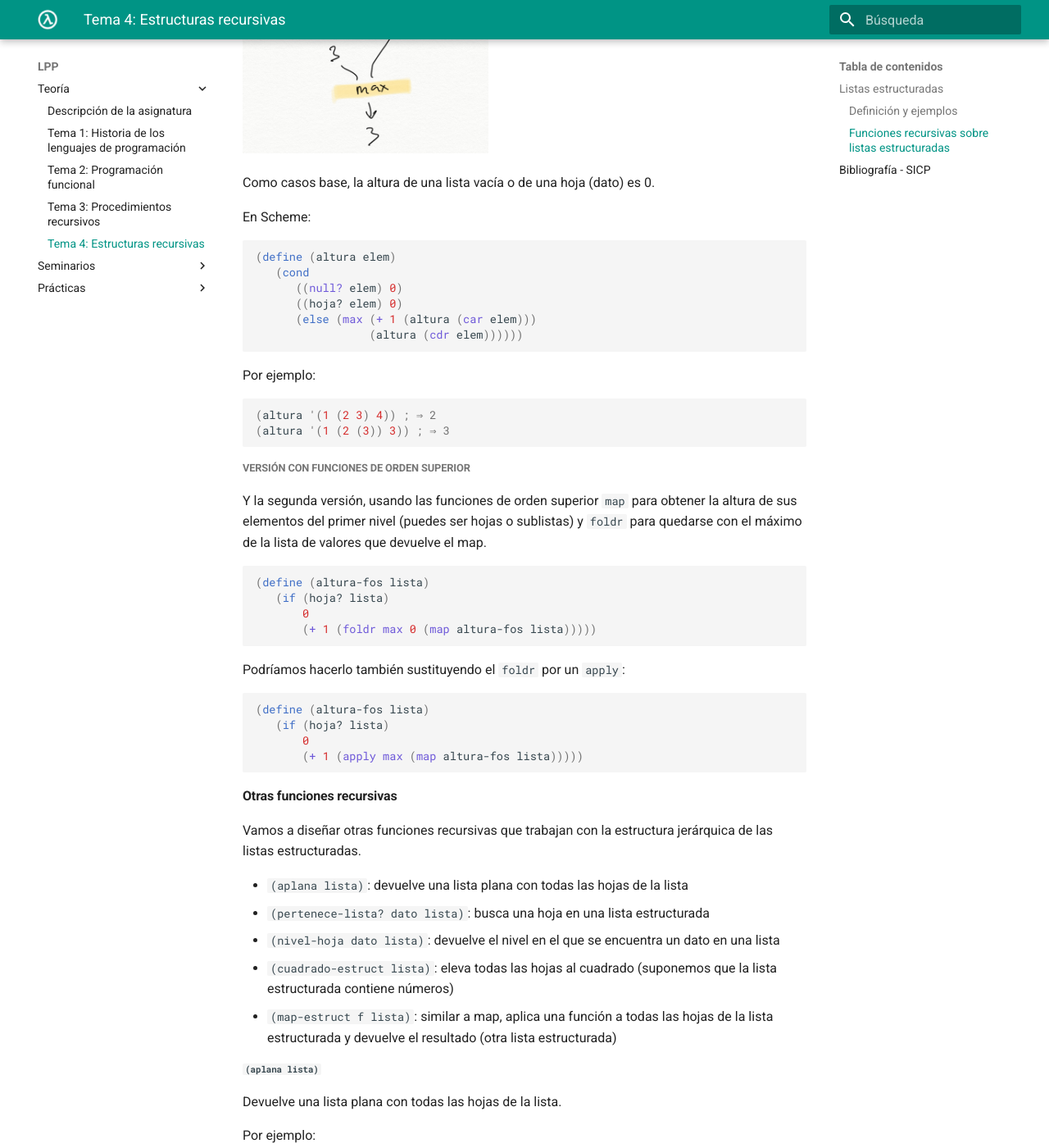
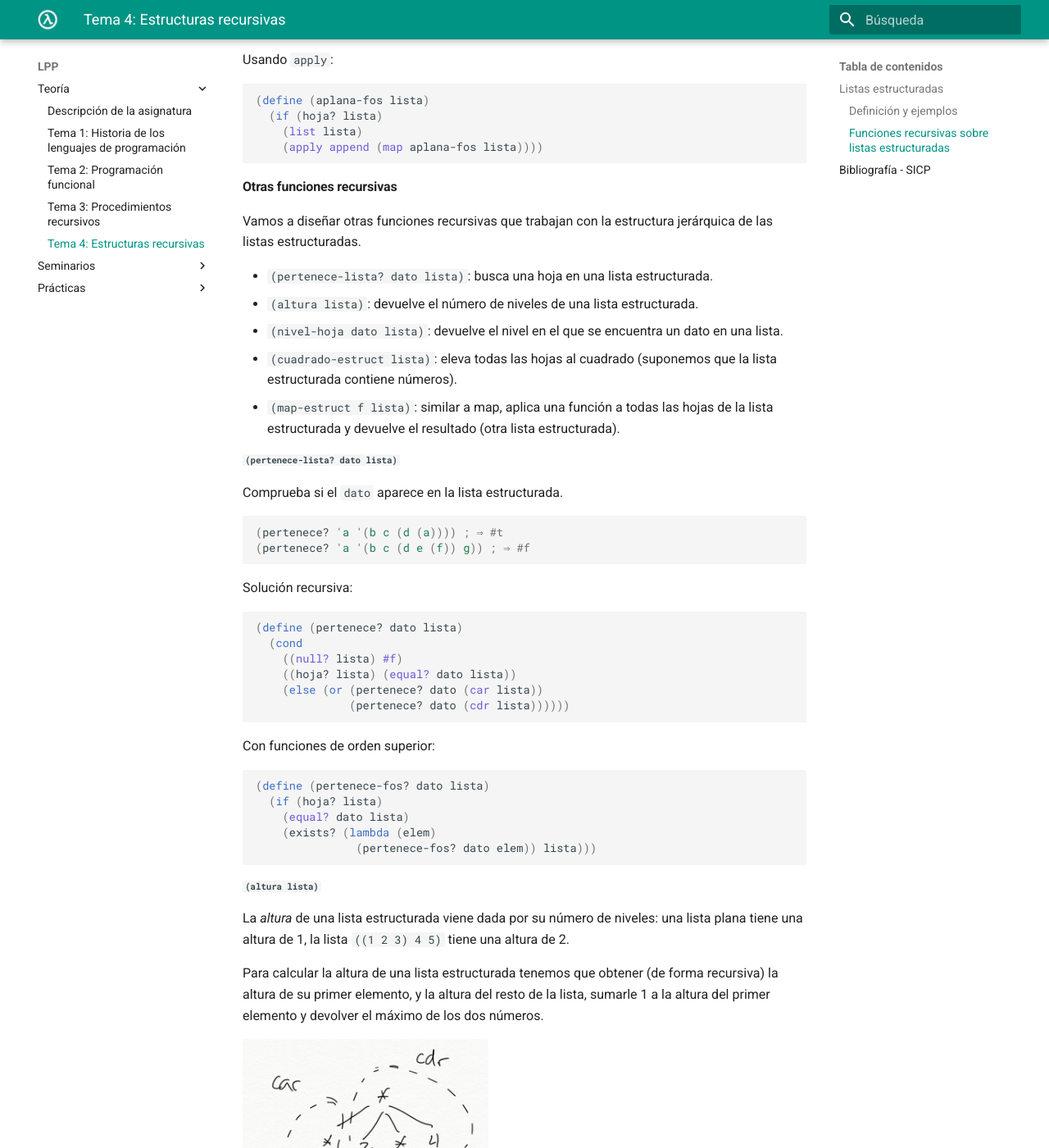
Before and after one commit to domingogallardo/apuntes-lpp, an MkDocs documentation site: the page built from docs/teoria/tema04-estructuras-recursivas/tema04-estructuras-recursivas.md, in a window 1280 px wide and 1400 px high, scrolled down 10574 px. Shown: the whole window at 82% size. Built offline with MkDocs 1.6.1 and Material for MkDocs 9.7.7, drawn with Linux system fonts in a browser that asks for light colours; some of the changed text lies outside the part shown.

Commit message:
Cambios en nombres de parámetros y orden de apartados

````diff
--- a/docs/teoria/tema04-estructuras-recursivas/tema04-estructuras-recursivas.md
+++ b/docs/teoria/tema04-estructuras-recursivas/tema04-estructuras-recursivas.md
@@ -365,18 +365,27 @@ una hoja (un dato). Ese será el otro caso base y habrá que devolver 1.
 La definición completa de la función queda de la siguiente forma:
 
 ```racket
-(define (num-hojas elem)
+(define (num-hojas lista)
    (cond
-      ((null? elem) 0)
-      ((hoja? elem) 1)
-      (else (+ (num-hojas (car elem))
-               (num-hojas (cdr elem))))))
-```
-
-Hay que hacer notar que el parámetro `elem` puede ser tanto una lista
-como un dato atómico (una hoja). Estamos aprovechándonos de la
-característica de Scheme de ser débilmente tipado para hacer un
-código bastante conciso.
+      ((null? lista) 0)
+      ((hoja? lista) 1)
+      (else (+ (num-hojas (car lista))
+               (num-hojas (cdr lista))))))
+```
+
+!!! Warning "Importante"
+    Hay que hacer notar que el parámetro `lista` puede ser tanto una lista
+    como un dato atómico. En ese caso la función `(hoja? lista)`
+    devuelve `#t`.
+
+    En lenguajes de programación fuertemente tipados esto no
+    sería posible, porque la lista y el dato serían de distinto
+    tipo. En ese caso el código debería ser un poco más largo y antes
+    de llamar a la recursión habría que comprobar si el elemento es un
+    dato o es otra lista. En el caso de Scheme, podemos aprovecharnos
+    de su característica de ser débilmente tipado y podemos hacer el
+    código más conciso, llamando siempre a la recursión con el `car`
+    de la lista, independientemente de si es un dato u otra lista.
 
 
 ##### Versión con funciones de orden superior
@@ -424,81 +433,10 @@ de la lista devuelta por el `map`:
     `apply`) porque hay lenguajes de programación en los que la función
     `apply` no está definida. Por ejemplo, Swift.
 
-#### Altura de una lista estructurada
-
-La *altura* de una lista estructurada viene dada por su número de
-niveles: una lista plana tiene una altura de 1, la lista `((1 2 3) 4
-5)` tiene una altura de 2.
-
-Para calcular la altura de una lista estructurada tenemos que obtener
-(de forma recursiva) la altura de su primer elemento, y la altura del
-resto de la lista, sumarle 1 a la altura del primer elemento y
-devolver el máximo de los dos números.
-
-<img src="imagenes/altura-estructurada.png" width="300px"/>
-
-Como casos base, la altura de una lista vacía o de una hoja (dato) es 0.
-
-En Scheme:
-
-```racket
-(define (altura elem)
-   (cond
-      ((null? elem) 0)
-      ((hoja? elem) 0)
-      (else (max (+ 1 (altura (car elem)))
-                 (altura (cdr elem))))))
-```
-Por ejemplo:
-
-```racket
-(altura '(1 (2 3) 4)) ; ⇒ 2
-(altura '(1 (2 (3)) 3)) ; ⇒ 3
-```
-
-##### Versión con funciones de orden superior
-
-Y la segunda versión, usando las funciones de orden superior `map`
-para obtener la altura de sus elementos del primer nivel (puedes ser
-hojas o sublistas) y `foldr` para quedarse con el máximo de la
-lista de valores que devuelve el map.
-
-```racket
-(define (altura-fos lista)
-   (if (hoja? lista)
-       0
-       (+ 1 (foldr max 0 (map altura-fos lista)))))
-```
-
-Podríamos hacerlo también sustituyendo el `foldr` por un `apply`:
-
-
-```racket
-(define (altura-fos lista)
-   (if (hoja? lista)
-       0
-       (+ 1 (apply max (map altura-fos lista)))))
-```
-
-#### Otras funciones recursivas
-
-Vamos a diseñar otras funciones recursivas que trabajan con la
-estructura jerárquica de las listas estructuradas.
-
-- `(aplana lista)`: devuelve una lista plana con todas las hojas de la lista
-- `(pertenece-lista? dato lista)`: busca una hoja en una lista
-  estructurada
-- `(nivel-hoja dato lista)`: devuelve el nivel en el que se encuentra
-  un dato en una lista
-- `(cuadrado-estruct lista)`: eleva todas las hojas al cuadrado
-  (suponemos que la lista estructurada contiene números)
-- `(map-estruct f lista)`: similar a map, aplica una función a todas las
-  hojas de la lista estructurada y devuelve el resultado (otra lista
-  estructurada)
-
-##### `(aplana lista)`
-
-Devuelve una lista plana con todas las hojas de la lista.
+#### Aplanar lista ####
+
+Veamos otro ejemplo. La función `(aplana lista) ` que devuelve una
+lista plana con todas las hojas de la lista.
 
 Por ejemplo:
 
@@ -510,13 +448,13 @@ Por ejemplo:
 La solución recursiva es:
 
 ```racket
-(define (aplana elem)
+(define (aplana lista)
   (cond
-    ((null? elem) '())
-    ((hoja? elem) (list elem))
+    ((null? lista) '())
+    ((hoja? lista) (list lista))
     (else
-     (append (aplana (car elem))
-             (aplana (cdr elem))))))
+     (append (aplana (car lista))
+             (aplana (cdr lista))))))
 ```
 
 Con funciones de orden superior:
@@ -538,6 +476,23 @@ Usando `apply`:
 ```
 
 
+#### Otras funciones recursivas
+
+Vamos a diseñar otras funciones recursivas que trabajan con la
+estructura jerárquica de las listas estructuradas.
+
+- `(pertenece-lista? dato lista)`: busca una hoja en una lista
+  estructurada.
+- `(altura lista)`: devuelve el número de niveles de una lista
+  estructurada.
+- `(nivel-hoja dato lista)`: devuelve el nivel en el que se encuentra
+  un dato en una lista.
+- `(cuadrado-estruct lista)`: eleva todas las hojas al cuadrado
+  (suponemos que la lista estructurada contiene números).
+- `(map-estruct f lista)`: similar a map, aplica una función a todas las
+  hojas de la lista estructurada y devuelve el resultado (otra lista
+  estructurada).
+
 ##### `(pertenece-lista? dato lista)`
 
 Comprueba si el `dato` aparece en la lista estructurada.
@@ -550,12 +505,12 @@ Comprueba si el `dato` aparece en la lista estructurada.
 Solución recursiva:
 
 ```racket
-(define (pertenece? dato elem)
+(define (pertenece? dato lista)
   (cond
-    ((null? elem) #f)
-    ((hoja? elem) (equal? dato elem))
-    (else (or (pertenece? dato (car elem))
-              (pertenece? dato (cdr elem))))))
+    ((null? lista) #f)
+    ((hoja? lista) (equal? dato lista))
+    (else (or (pertenece? dato (car lista))
+              (pertenece? dato (cdr lista))))))
 ```
 
 Con funciones de orden superior:
@@ -568,7 +523,63 @@ Con funciones de orden superior:
                (pertenece-fos? dato elem)) lista)))
 ```
 
-##### `(nivel-hoja dato lista)`
+##### `(altura lista)` #####
+
+La *altura* de una lista estructurada viene dada por su número de
+niveles: una lista plana tiene una altura de 1, la lista `((1 2 3) 4
+5)` tiene una altura de 2.
+
+Para calcular la altura de una lista estructurada tenemos que obtener
+(de forma recursiva) la altura de su primer elemento, y la altura del
+resto de la lista, sumarle 1 a la altura del primer elemento y
+devolver el máximo de los dos números.
+
+<img src="imagenes/altura-estructurada.png" width="300px"/>
+
+Como casos base, la altura de una lista vacía o de una hoja (dato) es 0.
+
+En Scheme:
+
+```racket
+(define (altura lista)
+   (cond
+      ((null? lista) 0)
+      ((hoja? lista) 0)
+      (else (max (+ 1 (altura (car lista)))
+                 (altura (cdr lista))))))
+```
+Por ejemplo:
+
+```racket
+(altura '(1 (2 3) 4)) ; ⇒ 2
+(altura '(1 (2 (3)) 3)) ; ⇒ 3
+```
+
+###### Versión con funciones de orden superior ######
+
+Y la segunda versión, usando las funciones de orden superior `map`
+para obtener la altura de sus elementos del primer nivel (puedes ser
+hojas o sublistas) y `foldr` para quedarse con el máximo de la
+lista de valores que devuelve el map.
+
+```racket
+(define (altura-fos lista)
+   (if (hoja? lista)
+       0
+       (+ 1 (foldr max 0 (map altura-fos lista)))))
+```
+
+Podríamos hacerlo también sustituyendo el `foldr` por un `apply`:
+
+
+```racket
+(define (altura-fos lista)
+   (if (hoja? lista)
+       0
+       (+ 1 (apply max (map altura-fos lista)))))
+```
+
+##### `(nivel-hoja dato lista)` #####
 
 Veamos una última función `(nivel-hoja dato lista)` que recorre una
 lista estructurada buscando el dato y devuelve el nivel en que se
@@ -588,13 +599,13 @@ Ejemplos:
 Solución recursiva:
 
 ```racket
-(define (nivel-hoja dato elem)
+(define (nivel-hoja dato lista)
   (cond
-    ((null? elem) -1)
-    ((hoja? elem) (if (equal? elem dato) 0 -1))
+    ((null? lista) -1)
+    ((hoja? lista) (if (equal? lista dato) 0 -1))
     (else (max (suma-1-si-mayor-igual-que-0
-                    (nivel-hoja dato (car elem)))
-               (nivel-hoja dato (cdr elem))))))
+                    (nivel-hoja dato (car lista)))
+               (nivel-hoja dato (cdr lista))))))
 ```
 
 La función auxiliar se define de la siguiente forma:
@@ -618,7 +629,7 @@ Con funciones de orden superior:
                            (nivel-hoja-fos dato elem)) lista)))))
 ```
 
-##### `(cuadrado-estruct lista)`
+##### `(cuadrado-estruct lista)` #####
 
 Vamos ahora a ver un tipo de función distinta. Una que construye una
 lista estructurada y la devuelve.
@@ -636,11 +647,11 @@ Por ejemplo:
 La solución recursiva es:
 
 ```racket
-(define (cuadrado-estruct elem)
+(define (cuadrado-estruct lista)
   (cond ((null? elem) '())
-        ((hoja? elem) (* elem elem))
-        (else (cons (cuadrado-estruct (car elem))
-                    (cuadrado-estruct (cdr elem))))))
+        ((hoja? elem) (* lista lista ))
+        (else (cons (cuadrado-estruct (car lista))
+                    (cuadrado-estruct (cdr lista))))))
 ```
 
 Se llama a la recursión con el `car` y con el `cdr` de la lista
@@ -665,7 +676,7 @@ sublistas podemos aplicar `map` para que devuelva la lista resultante
 de transformar la original con la función que le pasamos como
 parámetro.
 
-##### `(map-estruct f lista)`
+##### `(map-estruct f lista)` #####
 
 Podemos generalizar la función anterior y definir la función de orden
 superior sobre listas estructuradas `(map-estructurada f lista)` que
@@ -682,11 +693,11 @@ La solución recursiva es una generalización de la función anterior,
 usando el parámetro `f`:
 
 ```racket
-(define (map-estruct f elem)
-  (cond ((null? elem) '())
-        ((hoja? elem) (f elem))
-        (else (cons (map-estruct f (car elem))
-                    (map-estruct f (cdr elem))))))
+(define (map-estruct f lista)
+  (cond ((null? lista) '())
+        ((hoja? lista) (f lista))
+        (else (cons (map-estruct f (car lista))
+                    (map-estruct f (cdr lista))))))
 ```
 
 Solución con `map`:
````
Also changed, not shown: docs/teoria/tema04-estructuras-recursivas/.#tema04-estructuras-recursivas.md (deleted, +0 -1 lines), notas-clase/semana06/semana06.md (+130 -121 lines), 2 other files.
